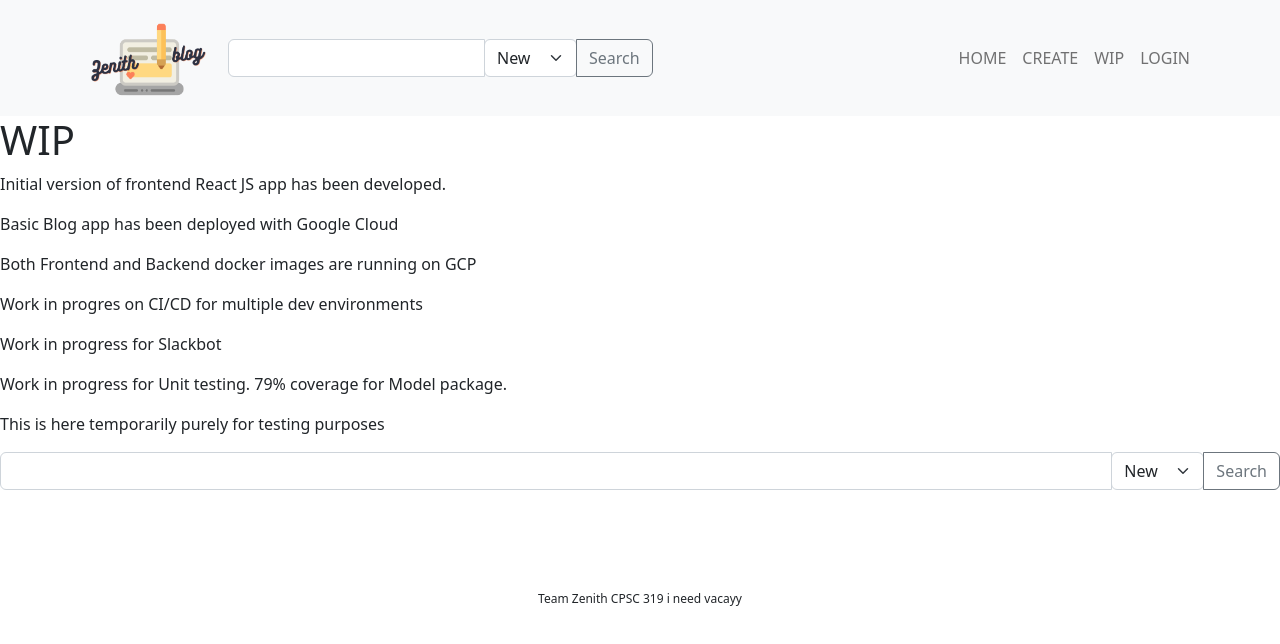
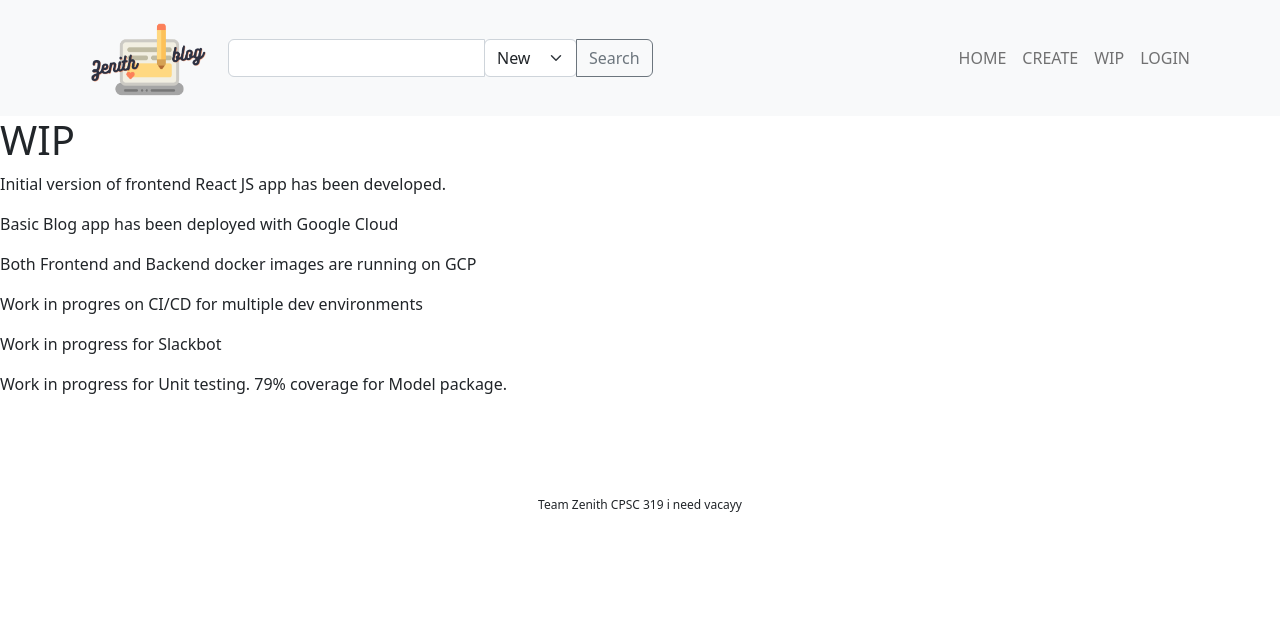
Before and after one commit to CPSC319-2022/zenith, a React (Create React App) app in the folder frontend/: page /wip in a window 1280 px wide. Shown: the top 644 px of the page. Built offline with nearby package versions, Linux system fonts and the light colour scheme.

Commit message:
comment thumbnail links to profile

```diff
--- a/frontend/src/components/Comment.jsx
+++ b/frontend/src/components/Comment.jsx
@@ -4,6 +4,7 @@ import { AiFillLike, AiFillDislike, AiOutlineEdit, AiOutlineDelete } from 'react
 import '../styles/Comment.css';
 import ReactQuill from 'react-quill';
 import 'react-quill/dist/quill.snow.css';
+import { Link } from 'react-router-dom';
 
 const Comment = ({
   comment,
@@ -48,8 +49,9 @@ const Comment = ({
       <Card.Body>
         <Row className="align-items-center">
           <Col xs={2} md={1} className="text-center">
-            {<img src={comment.authorProfilePicture} className="comment-thumbnail" referrerpolicy="no-referrer"/>}
-            {/* <Image src={comment.authorProfilePicture} roundedCircle className="comment-thumbnail" referrerpolicy="no-referrer"/> */}
+            <Link to={`/profile/${comment.authorID}`}>
+              <img className="comment-thumbnail" src={comment.authorProfilePicture} alt={comment.authorProfilePicture} referrerpolicy="no-referrer"/>
+            </Link>
           </Col>
           <Col>
             <Card.Title className="comment-author">{comment.authorUsername}</Card.Title>
--- a/frontend/src/pages/WIP.jsx
+++ b/frontend/src/pages/WIP.jsx
@@ -6,16 +6,11 @@ const WorkInProgress = () => {
         <div>
             <h1>WIP</h1>
             <p>Initial version of  frontend React JS  app has been developed.</p>
-<p>Basic Blog app has been deployed with Google Cloud</p>
-<p>Both Frontend and Backend docker images are running on GCP</p>
-<p>Work in progres on CI/CD for multiple dev environments</p>
-<p>Work in progress for Slackbot</p>
-<p>Work in progress for Unit testing. 79% coverage for Model package.</p>
-
-    <div>
-        <p>This is here temporarily purely for testing purposes</p>
-        <Searchbar />
-    </div>
+            <p>Basic Blog app has been deployed with Google Cloud</p>
+            <p>Both Frontend and Backend docker images are running on GCP</p>
+            <p>Work in progres on CI/CD for multiple dev environments</p>
+            <p>Work in progress for Slackbot</p>
+            <p>Work in progress for Unit testing. 79% coverage for Model package.</p>
         </div>
     );
 };
```
Also changed, not shown: frontend/src/styles/Comment.css (line endings or trailing spaces).
